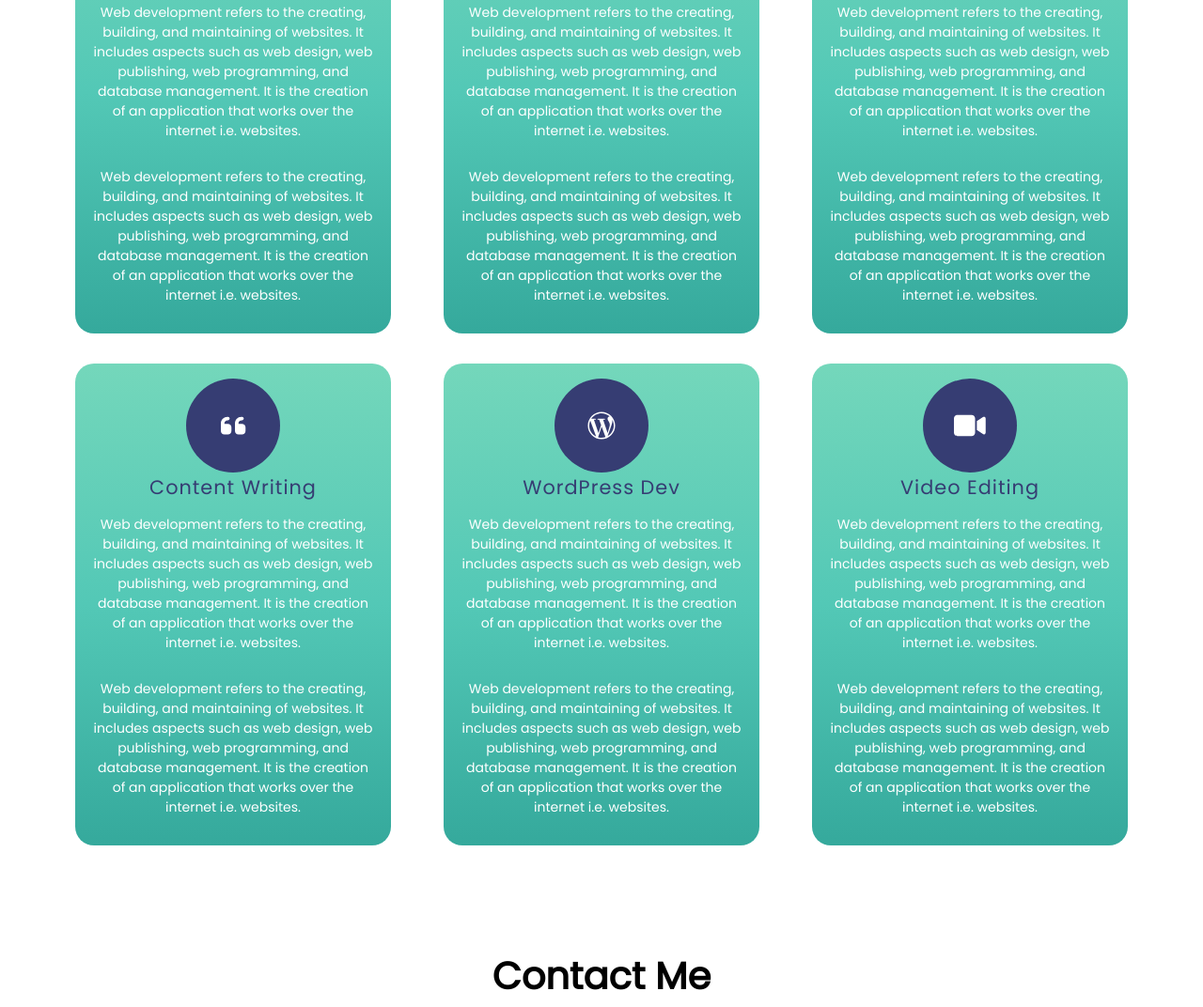
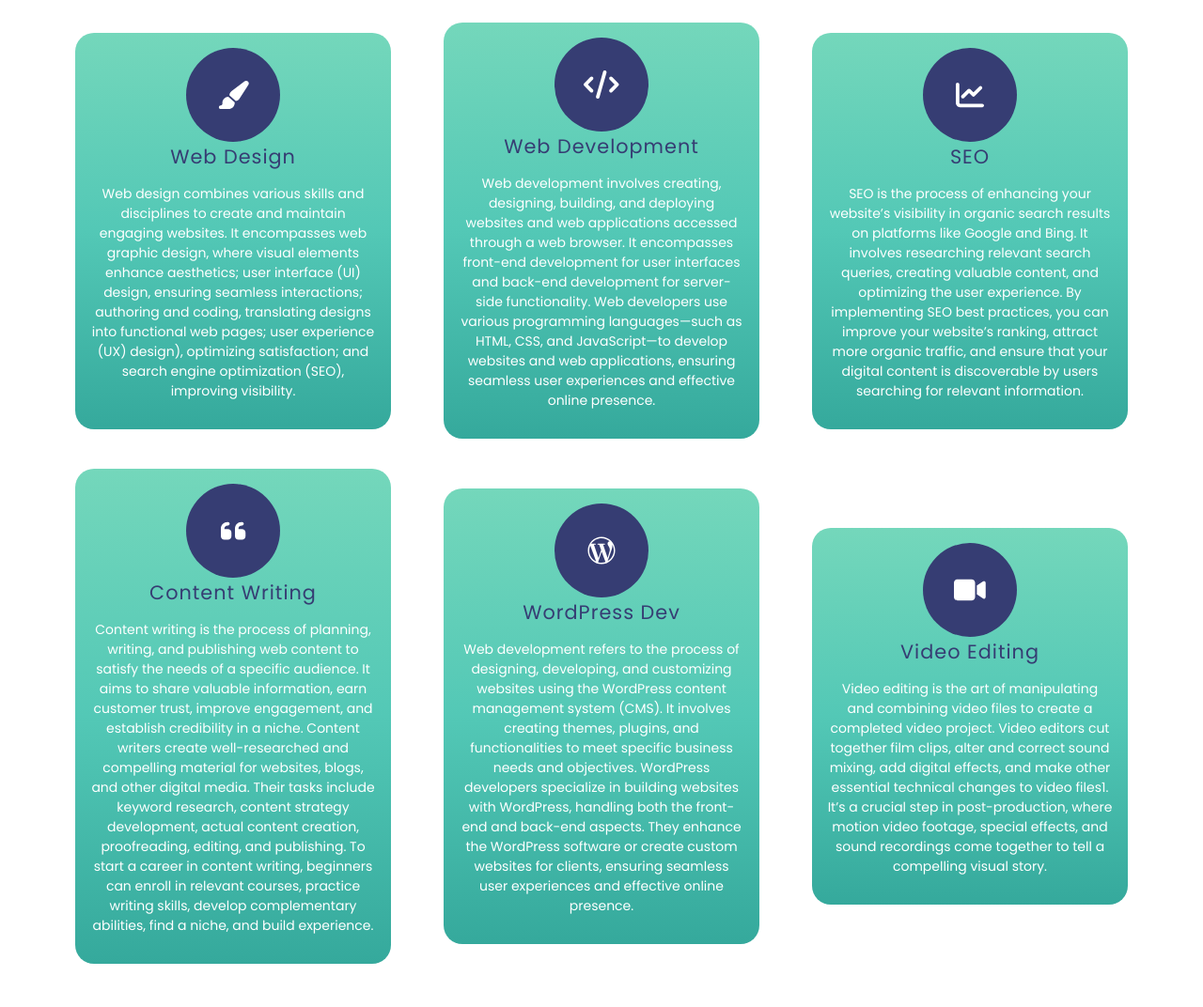
Before and after one commit to SagarGiri2001/sagargiri, a plain HTML site: page index.html in a window 1280 px wide. Shown: the part 2448-3520 px from the top of the page at 94% size. Drawn offline with Linux system fonts and the light colour scheme; a script that the page names is missing.

Commit message:
Added images.

```diff
--- a/index.html
+++ b/index.html
@@ -86,7 +86,7 @@
 				<div class="my-col">
 					<div class="my-card port-card">
 						<div class="image">
-							<img src="portfolio.jpg"
+							<img src="images/portfolio.jpg"
 								alt="Web Design Image">
 						</div>
 						<h3 class="greet-heading blue-text">Web Design</h3>
@@ -96,7 +96,7 @@
 				<div class="my-col">
 					<div class="my-card port-card">
 						<div class="image">
-							<img src="./Images/webDevelopment2.avif"
+							<img src="images/web-development.avif"
 								alt="Web Development Image">
 						</div>
 						<h3 class="greet-heading blue-text">
@@ -108,7 +108,7 @@
 				<div class="my-col">
 					<div class="my-card port-card">
 						<div class="image">
-							<img src="./Images/SEOImage2.avif" alt="SEO Image">
+							<img src="./Images/seo.jpg" alt="SEO Image">
 						</div>
 						<h3 class="greet-heading blue-text">SEO</h3>
 						<p class="small-para blue-text">Optimization</p>
@@ -119,7 +119,7 @@
 				<div class="my-col">
 					<div class="my-card port-card">
 						<div class="image">
-							<img src="./Images/contentImage2.avif"
+							<img src="/images/content-writing.jpg"
 								alt="Content Writing Image">
 						</div>
 						<h3 class="greet-heading blue-text">
@@ -131,7 +131,7 @@
 				<div class="my-col">
 					<div class="my-card port-card">
 						<div class="image">
-							<img src="./Images/wordpressImage2.avif"
+							<img src="images/word-press.webp"
 								alt="Wordpress Image">
 						</div>
 						<h3 class="greet-heading blue-text">
@@ -145,7 +145,7 @@
 				<div class="my-col">
 					<div class="my-card port-card">
 						<div class="image">
-							<img src="./Images/videoEditing2.avif"
+							<img src="images/video-editing.png"
 								alt="Video Editing Image">
 						</div>
 						<h3 class="greet-heading blue-text">
@@ -170,7 +170,7 @@
 			</p>
 		</div>
 		<div class="about-image">
-			<img src="profile-picture.jpg" alt="About Image">
+			<img src="images/prative.jpg" alt="About Image">
 		</div>
 	</section>
 
@@ -188,24 +188,16 @@
 						</div>
 						<h3 class="greet-heading blue-text">Web Design</h3>
 						<p class="small-para">
-							Web development refers to the creating,
-							building, and maintaining
-							of websites. It includes aspects such as
-							web design, web publishing,
-							web programming, and database management.
-							It is the creation of an
-							application that works over the internet
-							i.e. websites.
-						</p>
-						<p class="small-para">
-							Web development refers to the creating,
-							building, and maintaining
-							of websites. It includes aspects such as
-							web design, web publishing,
-							web programming, and database management.
-							It is the creation of an
-							application that works over the internet
-							i.e. websites.
+							Web design combines various skills and disciplines
+							to create and maintain engaging websites.
+							It encompasses web graphic design, where visual
+							elements enhance aesthetics; user interface (UI)
+							design, ensuring seamless interactions;
+							authoring and coding, translating designs
+							into functional web pages; user experience
+							(UX) design), optimizing satisfaction;
+							and search engine optimization (SEO),
+							improving visibility.
 						</p>
 					</div>
 				</div>
@@ -218,24 +210,14 @@
 							Web Development
 						</h3>
 						<p class="small-para">
-							Web development refers to the creating,
-							building, and maintaining
-							of websites. It includes aspects such as
-							web design, web publishing,
-							web programming, and database management.
-							It is the creation of an
-							application that works over the internet
-							i.e. websites.
-						</p>
-						<p class="small-para">
-							Web development refers to the creating,
-							building, and maintaining
-							of websites. It includes aspects such as
-							web design, web publishing,
-							web programming, and database management.
-							It is the creation of an
-							application that works over the internet
-							i.e. websites.
+							Web development involves creating, designing, building,
+							and deploying websites and web applications accessed
+							through a web browser. It encompasses front-end development
+							for user interfaces and back-end development for server-side
+							functionality. Web developers use various programming
+							languages—such as HTML, CSS, and JavaScript—to develop websites
+							and web applications, ensuring seamless user experiences and
+							effective online presence.
 						</p>
 					</div>
 				</div>
@@ -246,24 +228,16 @@
 						</div>
 						<h3 class="greet-heading blue-text">SEO</h3>
 						<p class="small-para">
-							Web development refers to the creating,
-							building, and maintaining
-							of websites. It includes aspects such as
-							web design, web publishing,
-							web programming, and database management.
-							It is the creation of an
-							application that works over the internet
-							i.e. websites.
-						</p>
-						<p class="small-para">
-							Web development refers to the creating,
-							building, and maintaining
-							of websites. It includes aspects such as
-							web design, web publishing,
-							web programming, and database management.
-							It is the creation of an
-							application that works over the internet
-							i.e. websites.
+							SEO is the process of enhancing your
+							website’s visibility in organic search
+							results on platforms like Google and Bing.
+							It involves researching relevant search queries,
+							creating valuable content, and optimizing the user experience.
+							By implementing SEO best practices,
+							you can improve your website’s ranking,
+							attract more organic traffic, and ensure
+							that your digital content is discoverable by
+							users searching for relevant information.
 						</p>
 					</div>
 				</div>
@@ -278,22 +252,19 @@
 							Content Writing
 						</h3>
 						<p class="small-para">
-							Web development refers to the creating,
-							building, and maintaining of websites.
-							It includes aspects such as web design,
-							web publishing, web programming, and
-							database management. It is the creation
-							of an application that works over the
-							internet i.e. websites.
-						</p>
-						<p class="small-para">
-							Web development refers to the creating,
-							building, and maintaining of websites.
-							It includes aspects such as web design,
-							web publishing, web programming, and
-							database management. It is the creation of an
-							application that works over the internet i.e.
-							websites.
+							Content writing is the process of planning,
+							writing, and publishing web content to satisfy
+							the needs of a specific audience. It aims to share
+							valuable information, earn customer trust, improve
+							engagement, and establish credibility in a niche.
+							Content writers create well-researched and compelling
+							material for websites, blogs, and other digital media.
+							Their tasks include keyword research,
+							content strategy development, actual content creation,
+							proofreading, editing, and publishing. To start a career
+							in content writing, beginners can enroll in relevant courses,
+							practice writing skills, develop complementary abilities,
+							find a niche, and build experience.
 						</p>
 					</div>
 				</div>
@@ -306,23 +277,16 @@
 							WordPress Dev
 						</h3>
 						<p class="small-para">
-							Web development refers to the creating,
-							building, and maintaining of websites.
-							It includes aspects such as web design,
-							web publishing, web programming, and
-							database management. It is the creation
-							of an application that works over the
-							internet i.e. websites.
-						</p>
-						<p class="small-para">
-							Web development refers to the creating,
-							building, and maintaining
-							of websites. It includes aspects such as
-							web design, web publishing,
-							web programming, and database management.
-							It is the creation of an
-							application that works over the internet
-							i.e. websites.
+							Web development refers to the process of designing,
+							developing, and customizing websites using the WordPress
+							content management system (CMS). It involves creating
+							themes, plugins, and functionalities to meet specific
+							business needs and objectives. WordPress developers
+							specialize in building websites with WordPress, handling
+							both the front-end and back-end aspects. They enhance the
+							WordPress software or create custom websites for clients,
+							ensuring seamless user experiences and effective online
+							presence.
 						</p>
 					</div>
 				</div>
@@ -335,24 +299,14 @@
 							Video Editing
 						</h3>
 						<p class="small-para">
-							Web development refers to the creating,
-							building, and maintaining
-							of websites. It includes aspects such as
-							web design, web publishing,
-							web programming, and database management.
-							It is the creation of an
-							application that works over the internet
-							i.e. websites.
-						</p>
-						<p class="small-para">
-							Web development refers to the creating,
-							building, and maintaining
-							of websites. It includes aspects such as
-							web design, web publishing,
-							web programming, and database management.
-							It is the creation of an
-							application that works over the internet
-							i.e. websites.
+							Video editing is the art of manipulating and
+							combining video files to create a completed video project.
+							Video editors cut together film clips, alter and correct
+							sound mixing, add digital effects, and make other essential
+							technical changes to video files1. It’s a crucial step in
+							post-production, where motion video footage, special effects,
+							and sound recordings come together to tell a compelling visual
+							story.
 						</p>
 					</div>
 				</div>
```
Also changed, not shown: images/content-writing.jpg (added), images/portfolio.jpg (renamed from portfolio.jpg), images/prative.jpg (added), images/profile-picture.jpg (renamed from profile-picture.jpg), images/seo.jpg (added), images/video-editing.png (added), images/web-development.avif (added), images/word-press.webp (added).
